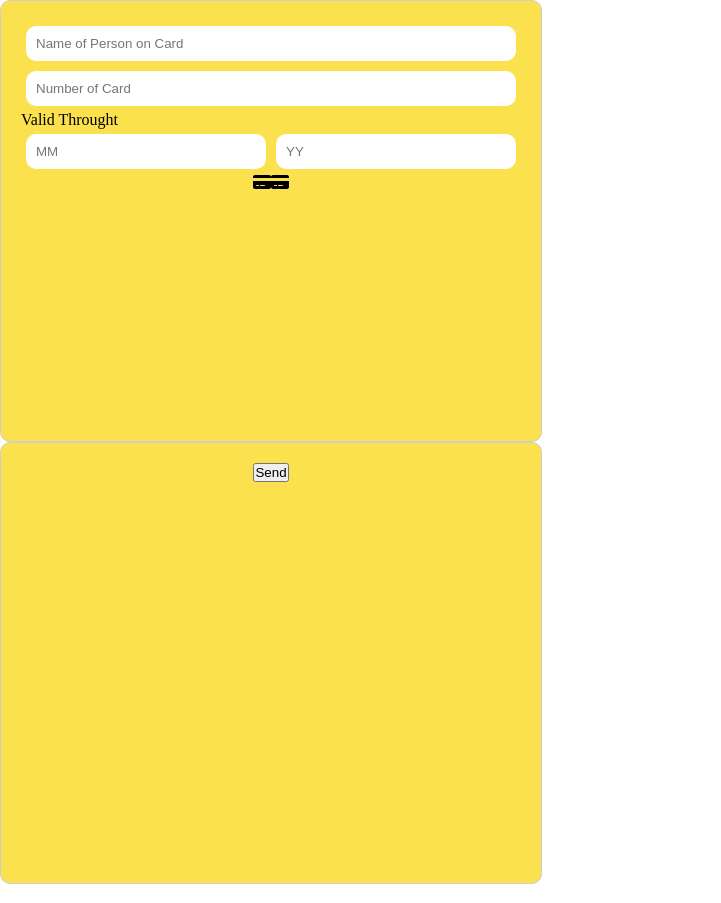
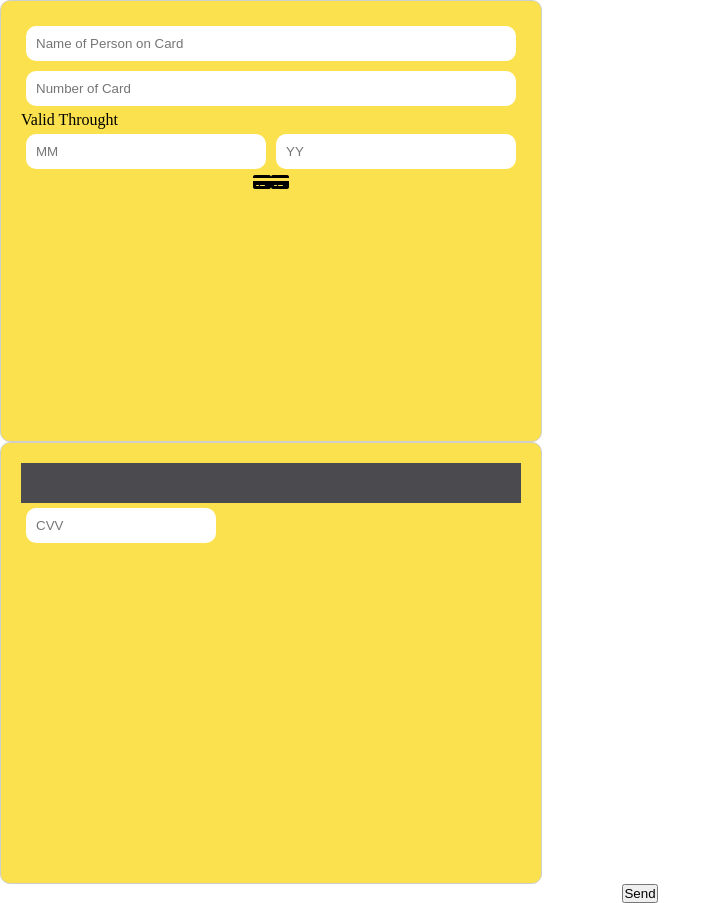
Before and after one commit to chicacode/credit-card-ui, a plain HTML site: page index.html in a window 1280 px wide. Shown: the whole page, without its empty margins (0-721 px from the left). Drawn offline with Linux system fonts and the light colour scheme.

Commit message:
feat: added styles

```diff
--- a/index.html
+++ b/index.html
@@ -13,7 +13,13 @@
       href="https://fonts.googleapis.com/css2?family=Barlow:ital,wght@0,100;0,200;0,400;0,500;1,200;1,300;1,400&display=swap"
       rel="stylesheet"
     />
-    <link rel="stylesheet" href="https://cdnjs.cloudflare.com/ajax/libs/font-awesome/6.2.1/css/all.min.css" integrity="sha512-MV7K8+y+gLIBoVD59lQIYicR65iaqukzvf/nwasF0nqhPay5w/9lJmVM2hMDcnK1OnMGCdVK+iQrJ7lzPJQd1w==" crossorigin="anonymous" referrerpolicy="no-referrer" />
+    <link
+      rel="stylesheet"
+      href="https://cdnjs.cloudflare.com/ajax/libs/font-awesome/6.2.1/css/all.min.css"
+      integrity="sha512-MV7K8+y+gLIBoVD59lQIYicR65iaqukzvf/nwasF0nqhPay5w/9lJmVM2hMDcnK1OnMGCdVK+iQrJ7lzPJQd1w=="
+      crossorigin="anonymous"
+      referrerpolicy="no-referrer"
+    />
     <link rel="stylesheet" type="text/css" href="styles.css" />
     <link
       rel="shortcut icon"
@@ -34,9 +40,7 @@
           </div>
 
           <div class="expire-container">
-            <label for="valid">
-                Valid Throught
-              </label>
+            <label for="valid"> Valid Throught </label>
             <div class="form-control">
               <input type="text" placeholder="MM" />
               <input type="text" placeholder="YY" />
@@ -46,15 +50,17 @@
               <i class="fas fa-credit-card"></i>
               <i class="fas fa-credit-card"></i>
             </div>
-
           </div>
-
         </div>
         <div class="credit-card-back">
+          <div class="card-strip"></div>
 
+          <div class="form-control ccv">
+            <input type="number" placeholder="CVV" />
+          </div>
+        </div>
         <div class="form-control">
           <button type="submit">Send</button>
-            </div>
         </div>
       </form>
     </div>
--- a/styles.css
+++ b/styles.css
@@ -2,6 +2,7 @@
   --card-height: 400px;
   --card-width: 500px;
   --background-color: #fad91ac6;
+  --background-color-strip: rgb(75, 75, 79);
   --border: 1px solid #cecece;
   --border-radius: 10px;
   --hover: rgba(255, 208, 0, 0.297)
@@ -41,3 +42,12 @@ input:focus {
     border:1px solid #f0b34a;
     box-shadow: 0 0 1px #b5c1cf;
   }
+
+  .card-strip{
+    height: 40px;
+    background-color: var(--background-color-strip);
+  }
+
+  .form-control.ccv{
+    width: 200px;
+  }
```
Lines whose indentation alone changed are shown as unchanged.
